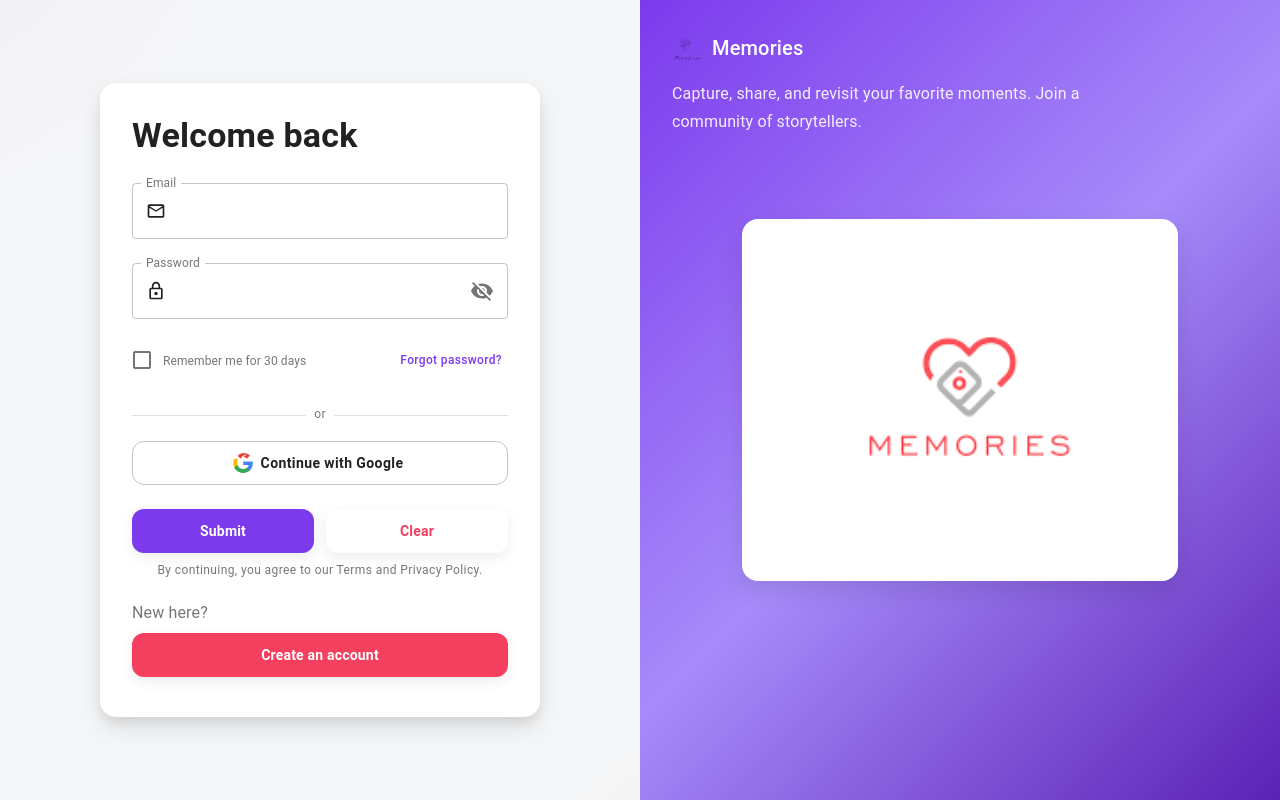
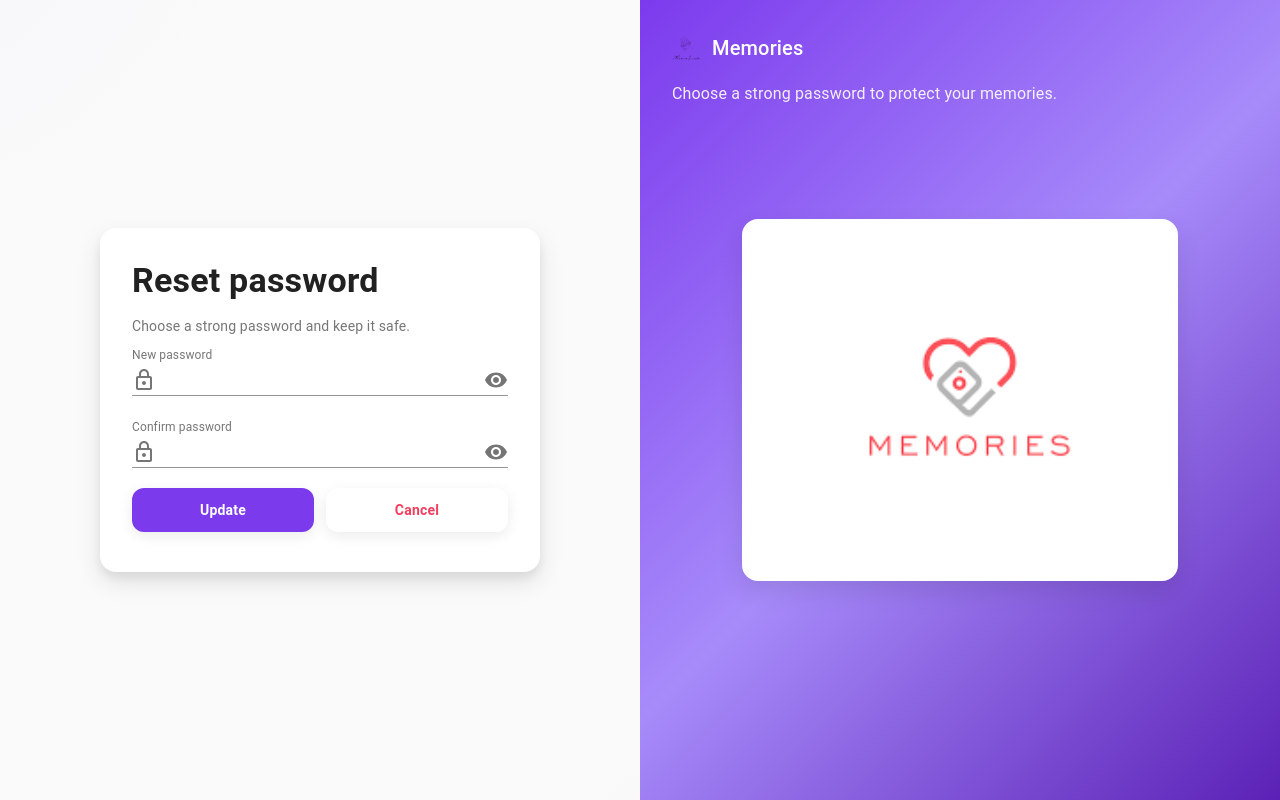
Before and after one commit to iota-008/Create-Memories, a React (Create React App) app in the folder memories/: page /auth/reset in a window 1280 px wide. Before the commit this address led to /auth/login. Built offline with nearby package versions, Linux system fonts and the light colour scheme.

Commit message:
forgot/reset password UI

```diff
--- a/memories/src/App.js
+++ b/memories/src/App.js
@@ -4,6 +4,7 @@ import Home from "./componets/Home/Home";
 import React from "react";
 import Login from "./componets/UserForm/Login";
 import { Routes, Route, Navigate } from "react-router-dom";
+import ResetPassword from "./componets/UserForm/ResetPassword";
 
 const App = () => {
 	const user = useSelector((state) => state.users);
@@ -20,6 +21,7 @@ const App = () => {
 				<>
 					<Route path='/auth/login' element={<Login />} />
 					<Route path='/auth/register' element={<Register />} />
+					<Route path='/auth/reset' element={<ResetPassword />} />
 					<Route path='*' element={<Navigate to='/auth/login' replace />} />
 				</>
 			)}
--- a/memories/src/actions/Users.js
+++ b/memories/src/actions/Users.js
@@ -36,3 +36,27 @@ export const logoutUser = () => async (dispatch) => {
 		toast.error(error.message);
 	}
 };
+
+//* action to request password reset
+export const forgotPassword = (email) => async () => {
+	try {
+		const { data } = await api.forgotPassword(email);
+		toast.success(data.message || "If the email exists, we'll send a reset link");
+		return data;
+	} catch (error) {
+		toast.error(error.message);
+		throw error;
+	}
+};
+
+//* action to reset password using token
+export const resetPassword = (token, password) => async () => {
+	try {
+		const { data } = await api.resetPassword(token, password);
+		toast.success(data.message || "Password has been reset");
+		return data;
+	} catch (error) {
+		toast.error(error.message);
+		throw error;
+	}
+};
--- a/memories/src/api/post.js
+++ b/memories/src/api/post.js
@@ -1,36 +1,24 @@
 import axios from "axios";
-const url = "https://memories-backend-z796.onrender.com/posts";
-// const url = "http://127.0.0.1:5000/posts"
-var token = localStorage.getItem( "auth-token" );
+const API_BASE = process.env.REACT_APP_API_URL || "https://memories-backend-z796.onrender.com";
+const url = `${API_BASE}/posts`;
+
+const authHeaders = () => {
+  const token = localStorage.getItem("auth-token");
+  return token ? { headers: { "auth-token": `Bearer ${token}` } } : {};
+};
 
 //* api for fetching posts
-export const fetchPosts = () =>
-	axios.get( url, { headers: { "auth-token": `Bearer ${ token }` } } );
+export const fetchPosts = () => axios.get(url, authHeaders());
 
 //* api to create a post
-export const createPost = ( newPost ) =>
-	axios.post( url, newPost, { headers: { "auth-token": `Bearer ${ token }` } } );
+export const createPost = ( newPost ) => axios.post( url, newPost, authHeaders() );
 
 //* api to update posts
-export const updatePost = ( id, updatedPost ) =>
-	axios.patch( `${ url }/${ id }`, updatedPost, {
-		headers: { "auth-token": `Bearer ${ token }` },
-	} );
+export const updatePost = ( id, updatedPost ) => axios.patch( `${ url }/${ id }`, updatedPost, authHeaders() );
 
 //* api to delete posts
-export const deletePost = ( id ) =>
-	axios.delete( `${ url }/${ id }`, {
-		headers: { "auth-token": `Bearer ${ token }` },
-	} );
+export const deletePost = ( id ) => axios.delete( `${ url }/${ id }`, authHeaders() );
 
 //* api to like posts
 export const likePost = ( id ) =>
-{
-	return axios.patch(
-		`${ url }/${ id }/likePost`,
-		{},
-		{
-			headers: { "auth-token": `Bearer ${ token }` },
-		}
-	);
-}
+  axios.patch( `${ url }/${ id }/likePost`, {}, authHeaders() );
--- a/memories/src/api/user.js
+++ b/memories/src/api/user.js
@@ -1,6 +1,6 @@
 import axios from "axios";
-const url = "https://memories-backend-z796.onrender.com/user";
-// const url = "http://127.0.0.1:5000/user"
+const API_BASE = process.env.REACT_APP_API_URL || "https://memories-backend-z796.onrender.com";
+const url = `${API_BASE}/user`;
 
 
 //* api to register user
@@ -12,3 +12,9 @@ export const loginUser = ( userData ) => axios.post( `${ url }/login`, userData
 
 //* api to logout user
 export const logoutUser = () => axios.post( `${ url }/logout` );
+
+//* api to request password reset
+export const forgotPassword = (email) => axios.post(`${url}/forgot`, { email });
+
+//* api to reset password using token
+export const resetPassword = (token, password) => axios.post(`${url}/reset`, { token, password });
--- a/memories/src/componets/UserForm/Login.js
+++ b/memories/src/componets/UserForm/Login.js
@@ -1,9 +1,9 @@
-import { TextField, Button, Typography, Paper, IconButton, InputAdornment, Checkbox, FormControlLabel, LinearProgress } from "@material-ui/core";
+import { TextField, Button, Typography, Paper, IconButton, InputAdornment, Checkbox, FormControlLabel, LinearProgress, Dialog, DialogTitle, DialogContent, DialogActions } from "@material-ui/core";
 import { Visibility, VisibilityOff } from "@material-ui/icons";
 import MailOutlineIcon from "@material-ui/icons/MailOutline";
 import LockOutlinedIcon from "@material-ui/icons/LockOutlined";
 import { SvgIcon } from "@material-ui/core";
-import { loginUser } from "../../actions/Users";
+import { loginUser, forgotPassword as forgotPasswordAction } from "../../actions/Users";
 import { useDispatch } from "react-redux";
 import React, { useState } from "react";
 import useStyles from "./styles";
@@ -23,6 +23,8 @@ const Login = ({ currentId, setCurrentId }) => {
 	const [rememberMe, setRememberMe] = useState(false);
 	const [loading, setLoading] = useState(false);
 	const [errors, setErrors] = useState({ email: "", password: "" });
+	const [fpOpen, setFpOpen] = useState(false);
+	const [fpEmail, setFpEmail] = useState("");
 
 	const dispatch = useDispatch();
 	const navigate = useNavigate();
@@ -142,7 +144,7 @@ const Login = ({ currentId, setCurrentId }) => {
 										</Typography>
 									}
 								/>
-								<Button className={classes.helperLink} size='small' color='primary' variant='text'>
+								<Button className={classes.helperLink} size='small' color='primary' variant='text' onClick={() => setFpOpen(true)}>
 									Forgot password?
 								</Button>
 							</div>
@@ -211,6 +213,32 @@ const Login = ({ currentId, setCurrentId }) => {
 					<img className={classes.illustration} src={hero} alt='Memories' />
 				</div>
 			</div>
+			<Dialog open={fpOpen} onClose={() => setFpOpen(false)} maxWidth='xs' fullWidth>
+				<DialogTitle>Forgot password</DialogTitle>
+				<DialogContent>
+					<Typography variant='body2' color='textSecondary'>Enter your account email, and we'll send a reset link.</Typography>
+					<TextField
+						autoFocus
+						margin='dense'
+						label='Email'
+						type='email'
+						fullWidth
+						value={fpEmail}
+						onChange={(e) => setFpEmail(e.target.value)}
+					/>
+				</DialogContent>
+				<DialogActions>
+					<Button onClick={() => setFpOpen(false)}>Cancel</Button>
+					<Button color='primary' variant='contained' onClick={async () => {
+						if (!fpEmail) return;
+						try {
+							await dispatch(forgotPasswordAction(fpEmail));
+							setFpOpen(false);
+							setFpEmail("");
+						} catch {}
+					}}>Send link</Button>
+				</DialogActions>
+			</Dialog>
 		</div>
 	);
 };
--- /dev/null
+++ b/memories/src/componets/UserForm/ResetPassword.js
@@ -0,0 +1,126 @@
+import React, { useState, useMemo } from "react";
+import { useLocation, useNavigate } from "react-router-dom";
+import { Button, Paper, TextField, Typography, LinearProgress, IconButton, InputAdornment } from "@material-ui/core";
+import useStyles from "./styles";
+import { useDispatch } from "react-redux";
+import { resetPassword as resetPasswordAction } from "../../actions/Users";
+import { Visibility, VisibilityOff } from "@material-ui/icons";
+import LockOutlinedIcon from "@material-ui/icons/LockOutlined";
+import { ReactComponent as MemoriesLogo } from "../../svg/Memories-logo.svg";
+import hero from "../../images/memories.png";
+
+function useQuery() {
+  const { search } = useLocation();
+  return useMemo(() => new URLSearchParams(search), [search]);
+}
+
+const ResetPassword = () => {
+  const classes = useStyles();
+  const dispatch = useDispatch();
+  const navigate = useNavigate();
+  const query = useQuery();
+  const token = query.get("token") || "";
+
+  const [password, setPassword] = useState("");
+  const [confirm, setConfirm] = useState("");
+  const [loading, setLoading] = useState(false);
+  const [error, setError] = useState("");
+  const [showPass, setShowPass] = useState(false);
+  const [showConfirm, setShowConfirm] = useState(false);
+
+  const handleSubmit = async (e) => {
+    e.preventDefault();
+    setError("");
+    if (!password || password.length < 6) {
+      setError("Use 6+ characters");
+      return;
+    }
+    if (password !== confirm) {
+      setError("Passwords do not match");
+      return;
+    }
+    setLoading(true);
+    try {
+      await dispatch(resetPasswordAction(token, password));
+      navigate("/auth/login");
+    } finally {
+      setLoading(false);
+    }
+  };
+
+  return (
+    <div className={classes.authRoot}>
+      <div className={classes.leftPanel}>
+        <Paper className={classes.paper}>
+          {loading && <LinearProgress color='primary' />}
+          <Typography className={classes.formHeading} variant='h4' component='h1'>
+            Reset password
+          </Typography>
+          <Typography variant='body2' color='textSecondary' style={{ marginTop: 4 }}>Choose a strong password and keep it safe.</Typography>
+          <form className={`${classes.root}  ${classes.form}`} onSubmit={handleSubmit}>
+            <TextField
+              label='New password'
+              type={showPass ? 'text' : 'password'}
+              fullWidth
+              value={password}
+              onChange={(e) => setPassword(e.target.value)}
+              InputProps={{
+                startAdornment: (
+                  <InputAdornment position='start'>
+                    <LockOutlinedIcon color='action' />
+                  </InputAdornment>
+                ),
+                endAdornment: (
+                  <InputAdornment position='end'>
+                    <IconButton aria-label='toggle password visibility' onClick={() => setShowPass((s) => !s)} edge='end'>
+                      {showPass ? <VisibilityOff /> : <Visibility />}
+                    </IconButton>
+                  </InputAdornment>
+                ),
+              }}
+            />
+            <TextField
+              label='Confirm password'
+              type={showConfirm ? 'text' : 'password'}
+              fullWidth
+              value={confirm}
+              onChange={(e) => setConfirm(e.target.value)}
+              helperText={error}
+              error={Boolean(error)}
+              InputProps={{
+                startAdornment: (
+                  <InputAdornment position='start'>
+                    <LockOutlinedIcon color='action' />
+                  </InputAdornment>
+                ),
+                endAdornment: (
+                  <InputAdornment position='end'>
+                    <IconButton aria-label='toggle password visibility' onClick={() => setShowConfirm((s) => !s)} edge='end'>
+                      {showConfirm ? <VisibilityOff /> : <Visibility />}
+                    </IconButton>
+                  </InputAdornment>
+                ),
+              }}
+            />
+            <div className={classes.buttonContainer}>
+              <Button className={classes.buttonSubmit} variant='contained' color='primary' type='submit' disabled={loading}>Update</Button>
+              <Button className={classes.buttonClear} variant='text' color='secondary' onClick={() => navigate('/auth/login')}>Cancel</Button>
+            </div>
+          </form>
+        </Paper>
+      </div>
+      <div className={classes.rightPanel}>
+        <div className={classes.brand}>
+          <MemoriesLogo width={28} height={28} />
+          <Typography variant='h6'>Memories</Typography>
+        </div>
+        <Typography className={classes.brandTagline} variant='subtitle1'>
+          Choose a strong password to protect your memories.
+        </Typography>
+        <img className={classes.illustration} src={hero} alt='Memories' />
+      </div>
+    </div>
+  );
+};
+
+export default ResetPassword;
```
Also changed, not shown: 1 other file (tests, documents, lock files or other folders).
